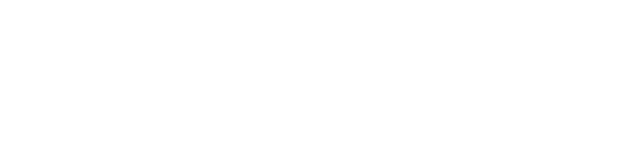
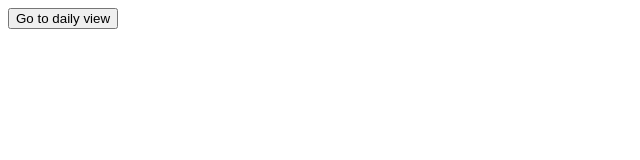
Before and after one commit to nyaakov/Weathr.github.io, a plain HTML site: page index.html in a window 1280 px wide. Shown: the whole page, without its empty margins (0-640 px from the left). Drawn offline with Linux system fonts and the light colour scheme.

Commit message:
no message

```diff
--- a/index.html
+++ b/index.html
@@ -4,6 +4,6 @@
 		<title>Weathr</title>
 	</head>
 	<body>
-
+		<button>Go to daily view</button>
 	</body>
 </html>
```
